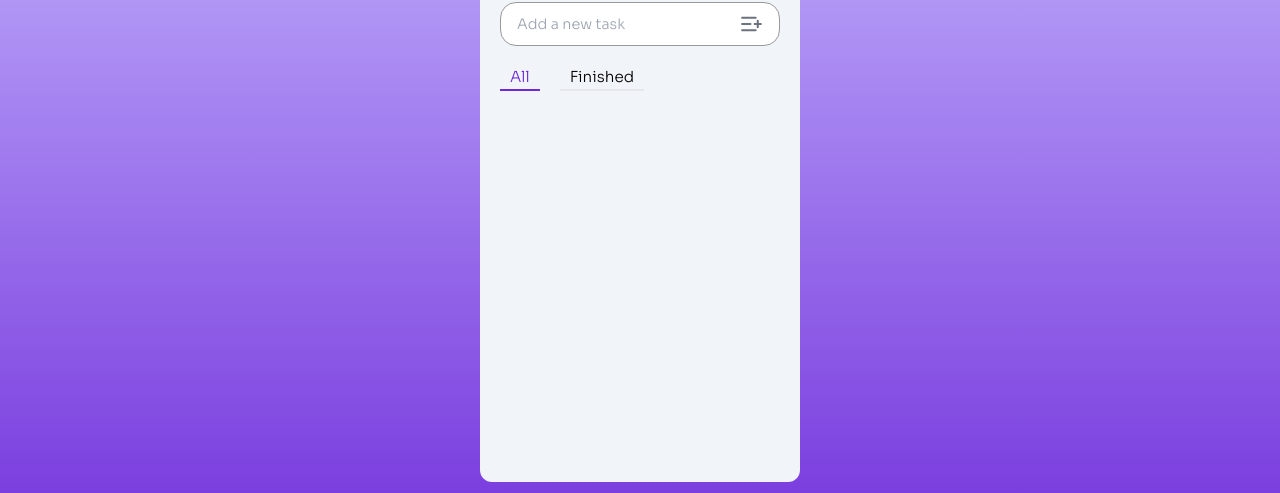
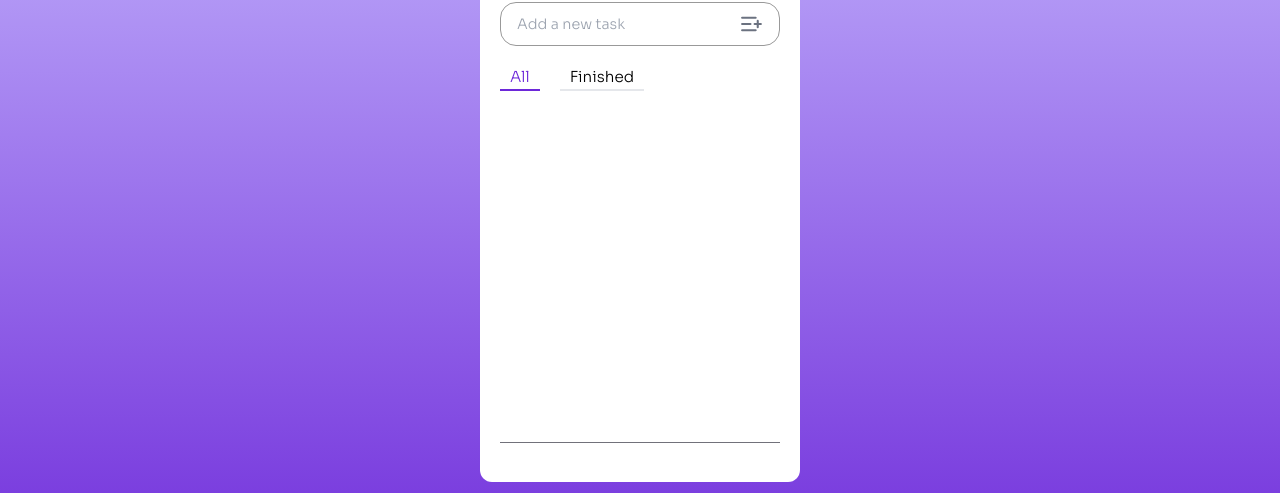
Before and after one commit to L-hso/React-projects, a React (Vite) app in the folder Todo List/: page / in a window 1280 px wide. Shown: the part 178-671 px from the top of the page. Built offline with nearby package versions, Linux system fonts and the light colour scheme.

Commit message:
Commit Final Projeto Finalizado por enquanto

```diff
--- a/Todo List/src/App.jsx
+++ b/Todo List/src/App.jsx
@@ -1,12 +1,10 @@
 import { TodoList } from "./components/Todo-List/Widget";
 import { useState } from "react";
-
 
 function App() {
   const [optionSelected, setOptionSelected] = useState("All");
   const [listTodos, setListTodos] = useState([], {task:'', id:"All", });
 
-  // console.log(listTodos);
 
   return (
     <main className="w-[100vw] h-[100vh] bg-gradient-to-b from-violet-300 to-violet-700 sans font-light">
--- a/Todo List/src/components/Todo-List/Todo-list-root.jsx
+++ b/Todo List/src/components/Todo-List/Todo-list-root.jsx
@@ -1,7 +1,7 @@
 export default function TodoListRoot({children}){
 
   return (
-  <div className="bg-slate-100 w-[20rem] h-[32.5rem] rounded-xl p-5 absolute top-[50%] left-[50%] translate-x-[-50%] translate-y-[-50%]">
+  <div className="bg-white w-[20rem] h-[32.5rem] rounded-xl p-5 absolute top-[50%] left-[50%] translate-x-[-50%] translate-y-[-50%]">
     {children}
   </div>);
 }
--- a/Todo List/src/components/Todo-List/tasks/Todo-list-task.jsx
+++ b/Todo List/src/components/Todo-List/tasks/Todo-list-task.jsx
@@ -1,25 +1,38 @@
-import { Trash2 } from "lucide-react";
+import { useRef } from 'react';
 
-export default function TodoListTask({ task, ind }) {
+export default function TodoListTask({ task, ind, display, todos }) {
+
+  const taskRef = useRef();
+
   return (
-    <li key={ind} className={"p-3.5 w-[100%] rounded-xl border-zinc-400 border-[.05rem] flex justify-between bg-white"}>
+    <li
+      key={ind}
+      ref={taskRef}
+      style={{display}}
+      className={
+        "p-3.5 w-[100%] rounded-xl border-zinc-400 border-[.05rem] flex justify-between bg-white"
+      }
+    >
       <label className="flex items-center text-[.90rem] gap-2">
         <input
           type="checkbox"
           className="rounded w-4 h-4"
           onChange={(e) => {
-            const task_li = e.target.parentNode.parentNode;
-            task_li.classList.toggle("All");
-
             const task_label = e.target.parentNode;
 
             task_label.classList.toggle("line-through");
+
             task_label.classList.toggle("text-gray-400");
+
+            todos[ind].id = todos[ind].id == "All" ? "Finished" : "All";
+
           }}
         />
         {task}
       </label>
-      <button className="">
+      <button
+        onClick={() => taskRef.current.parentNode.removeChild(taskRef.current)}
+      >
         <svg
           xmlns="http://www.w3.org/2000/svg"
           width="20"
--- a/Todo List/src/components/Todo-List/tasks/Todo-list-tasks.jsx
+++ b/Todo List/src/components/Todo-List/tasks/Todo-list-tasks.jsx
@@ -1,14 +1,22 @@
 import TodoListTask from "./Todo-list-task";
+import { useMemo } from "react";
 
 export default function TodoListTasks({ todos, tab }) {
   console.log(todos);
 
   return (
-    <ul className="py-4 w-[100%] max-h-[75%] overflow-y-scroll no-scrollbar flex flex-col gap-3">
+    <ul
+      className={
+        "py-4 w-[100%] h-[70%] mt-4 border-b border-zinc-500 overflow-y-scroll no-scrollbar flex flex-col gap-3"
+      }
+    >
       {todos.map((todo, index) => (
         <TodoListTask
+          tab={tab}
           task={todo.task}
           ind={index}
+          todos={todos}
+          display={todos[index].id == tab || tab == "All" ? "flex" : "none"}
         />
       ))}
     </ul>
```
